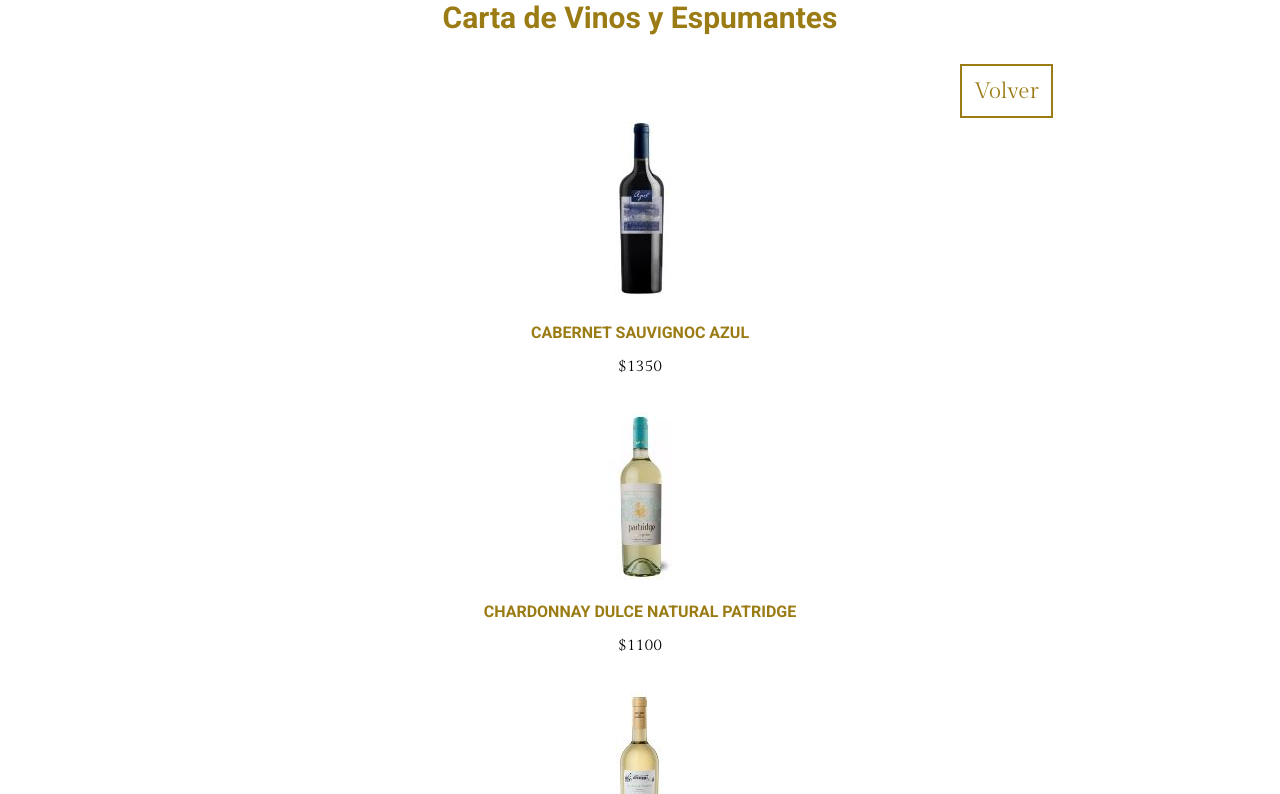
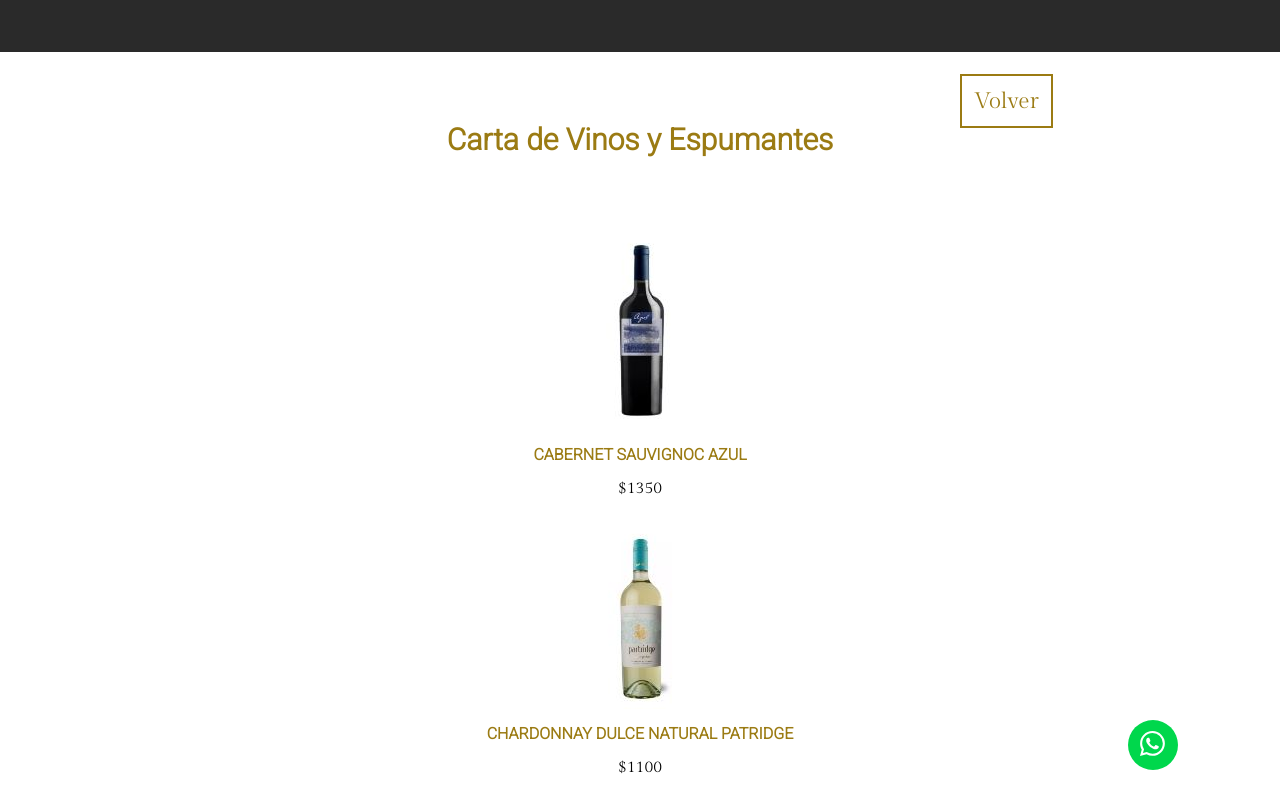
Before and after one commit to renzoposobon/modeloRestorant, a plain HTML site: page pages/vinos.html in a window 1280 px wide. Shown: the top 794 px of the page. Drawn offline with Linux system fonts and the light colour scheme.

Commit message:
catalogo y cabeza vinos wpp index y vinos

```diff
--- a/js/vinos.js
+++ b/js/vinos.js
@@ -1,24 +1,34 @@
 let centralVinos = document.getElementById("central-vinos")
 
 let arrVinos = [
-    {nombre: "Cabernet Sauvignoc Azul", precio: "$1350", src: "cabernet-sauvignoc-azul.jpg"},
-    {nombre: "Chardonnay Dulce Natural Patridge", precio: "$1100", src: "chardonnay-dulce-natural-patridge.jpg"},
-    {nombre: "Torrontes San Pedro de Yacochuya", precio: "$2150", src: "torrontes-san-pedro-de-yacochuya.jpg"},
-    {nombre: "Chardonnay Tomero", precio: "$2100", src: "chardonnay-tomero.jpg"},
-    {nombre: "Malbec 375 Las Perdices", precio: "$1175", src: "malbec-375-las-perdices.jpg"},
-    {nombre: "Malbec Alma Mora Reserve", precio: "$1300", src: "malbec-alma-mora-reserve.jpg"},
-    {nombre: "malbec angelica zapata", precio: "$12000", src: "malbec-angelica-zapata.jpg"},
-    {nombre: "malbec azul", precio: "$1350", src: "malbec-azul.jpg"},
-    {nombre: "malbec-azul-reserva", precio: "$3450", src: "malbec-azul-reserva.jpg"},
-    {nombre: "malbec-cadus-tupungato", precio: "$4960", src: "malbec-cadus-tupungato.jpg"},
-    {nombre: "malbec-chakana-nuna", precio: "$2000", src: "malbec-chakana-nuna.jpg"},
-    {nombre: "malbec-doña-paula-state", precio: "$1650", src: "malbec-doña-paula-state.jpg"},
-    {nombre: "malbec-el-enemigo", precio: "$8000", src: "malbec-el-enemigo.jpg"},
-    {nombre: "malbec-finca-la-linda", precio: "$2600", src: "malbec-finca-la-linda.jpg"},
-    {nombre: "malbec-fond-de-cave", precio: "$1440", src: "malbec-fond-de-cave.jpg"},
-    {nombre: "malbec-gran-reserva-piattelli-cafayate", precio: "$4530", src: "malbec-gran-reserva-piattelli-cafayate.jpg"},
-    {nombre: "malbec-reserva-piatelli-cafayate", precio: "$2330", src: "malbec-reserva-piatelli-cafayate.jpg"},
-    {nombre: "malbec-las-perdices", precio: "$1670", src: "malbec-las-perdices.jpg"},
+    {nombre: "Cabernet Sauvignoc Azul", precio: 1350, src: "cabernet-sauvignoc-azul.jpg"},
+    {nombre: "Chardonnay Dulce Natural Patridge", precio: 1100, src: "chardonnay-dulce-natural-patridge.jpg"},
+    {nombre: "Torrontes San Pedro de Yacochuya", precio: 2150, src: "torrontes-san-pedro-de-yacochuya.jpg"},
+    {nombre: "Chardonnay Tomero", precio: 2100, src: "chardonnay-tomero.jpg"},
+    {nombre: "Malbec 375 Las Perdices", precio: 1175, src: "malbec-375-las-perdices.jpg"},
+    {nombre: "Malbec Alma Mora Reserve", precio: 1300, src: "malbec-alma-mora-reserve.jpg"},
+    {nombre: "malbec angelica zapata", precio: 12000, src: "malbec-angelica-zapata.jpg"},
+    {nombre: "malbec azul", precio: 1350, src: "malbec-azul.jpg"},
+    {nombre: "malbec-azul-reserva", precio: 3450, src: "malbec-azul-reserva.jpg"},
+    {nombre: "malbec-cadus-tupungato", precio: 4960, src: "malbec-cadus-tupungato.jpg"},
+    {nombre: "malbec-chakana-nuna", precio: 2000, src: "malbec-chakana-nuna.jpg"},
+    {nombre: "malbec-doña-paula-state", precio: 1650, src: "malbec-doña-paula-state.jpg"},
+    {nombre: "malbec-el-enemigo", precio: 8000, src: "malbec-el-enemigo.jpg"},
+    {nombre: "malbec-finca-la-linda", precio: 2600, src: "malbec-finca-la-linda.jpg"},
+    {nombre: "malbec-fond-de-cave", precio: 1440, src: "malbec-fond-de-cave.jpg"},
+    {nombre: "malbec-gran-reserva-piattelli-cafayate", precio: 4530, src: "malbec-gran-reserva-piattelli-cafayate.jpg"},
+    {nombre: "malbec-reserva-piatelli-cafayate", precio: 2330, src: "malbec-reserva-piatelli-cafayate.jpg"},
+    {nombre: "malbec-las-perdices", precio: 1670, src: "malbec-las-perdices.jpg"},
+    {nombre: "malbec-saint-felicien", precio: 3800, src: "malbec-saint-felicien.jpg"},
+    {nombre: "malbec-septima-emblema", precio: 1690, src: "malbec-septima-emblema.jpg"},
+    {nombre: "malbec-tomero", precio: 2050, src: "malbec-tomero.jpg"},
+    {nombre: "malbec-trapiche-reserva", precio: 1930, src: "malbec-trapiche-reserva.jpg"},
+    {nombre: "sauvignoc-blanc-375-las-perdices", precio: 1090, src: "sauvignoc-blanc-375-las-perdices.jpg"},
+    {nombre: "sauvignoc-blanc-las-perdices", precio: 1440, src: "sauvignoc-blanc-las-perdices.jpg"},
+    {nombre: "sauvignoc-blanc-tomero", precio: 2050, src: "sauvignoc-blanc-tomero.jpg"},
+    {nombre: "syrah-luna", precio: 1300, src: "syrah-luna.jpg"},
+    {nombre: "tomero-rose", precio: 1800, src: "tomero-rose.jpg"},
+    {nombre: "torrontes-festivo", precio: 2600, src: "torrontes-festivo.jpg"}
 ]
 
 for (const i of arrVinos) {
@@ -26,7 +36,7 @@
     divVino.innerHTML = `
     <img src="../src/vinos/${i.src}"></img>
     <h3 class="titulo-vinos">${i.nombre.toUpperCase().split("-").join(" ")}</h3>
-    <p class="precio-vinos">${i.precio}</p>
+    <p class="precio-vinos">$${i.precio}</p>
     `;
     centralVinos.append(divVino);
 }
--- a/pages/vinos.html
+++ b/pages/vinos.html
@@ -8,6 +8,20 @@
     <link rel="stylesheet" href="../style/index.css">
 </head>
 <body>
+    <header class="cabeza">
+        <ul class="lista">
+            <li><a href="">Menu Completo</a></li>
+            <li><a href="">Lista de Precios</a></li>
+        </ul>
+    </header>
+    <!--ÍCONO WHATSAPP-->
+    <div class="logoWhatsapp">
+        <a href="https://api.whatsapp.com/send?phone=5492612054958&text=Hola,%20quisiera%20hacer un pedido%20" target="blank">
+            <svg xmlns="http://www.w3.org/2000/svg" width="16" height="16" fill="currentColor" class="bi bi-whatsapp whatsapp" viewBox="0 0 16 16">
+                <path d="M13.601 2.326A7.854 7.854 0 0 0 7.994 0C3.627 0 .068 3.558.064 7.926c0 1.399.366 2.76 1.057 3.965L0 16l4.204-1.102a7.933 7.933 0 0 0 3.79.965h.004c4.368 0 7.926-3.558 7.93-7.93A7.898 7.898 0 0 0 13.6 2.326zM7.994 14.521a6.573 6.573 0 0 1-3.356-.92l-.24-.144-2.494.654.666-2.433-.156-.251a6.56 6.56 0 0 1-1.007-3.505c0-3.626 2.957-6.584 6.591-6.584a6.56 6.56 0 0 1 4.66 1.931 6.557 6.557 0 0 1 1.928 4.66c-.004 3.639-2.961 6.592-6.592 6.592zm3.615-4.934c-.197-.099-1.17-.578-1.353-.646-.182-.065-.315-.099-.445.099-.133.197-.513.646-.627.775-.114.133-.232.148-.43.05-.197-.1-.836-.308-1.592-.985-.59-.525-.985-1.175-1.103-1.372-.114-.198-.011-.304.088-.403.087-.088.197-.232.296-.346.1-.114.133-.198.198-.33.065-.134.034-.248-.015-.347-.05-.099-.445-1.076-.612-1.47-.16-.389-.323-.335-.445-.34-.114-.007-.247-.007-.38-.007a.729.729 0 0 0-.529.247c-.182.198-.691.677-.691 1.654 0 .977.71 1.916.81 2.049.098.133 1.394 2.132 3.383 2.992.47.205.84.326 1.129.418.475.152.904.129 1.246.08.38-.058 1.171-.48 1.338-.943.164-.464.164-.86.114-.943-.049-.084-.182-.133-.38-.232z"/>
+                </svg>
+        </a>
+    </div>
     <div class="boton-volver" id="volver">Volver</div>
     <h2>Carta de Vinos y Espumantes</h2>
     <main id="central-vinos">
--- a/style/index.css
+++ b/style/index.css
@@ -1,5 +1,5 @@
 @import url('https://fonts.googleapis.com/css2?family=Gilda+Display&display=swap');
-@import url('https://fonts.googleapis.com/css2?family=Roboto:wght@700&display=swap');
+@import url('https://fonts.googleapis.com/css2?family=Roboto:wght@300&display=swap');
 
 * {
     margin: 0;
@@ -32,6 +32,29 @@
     font-size: 12px;
     font-family: Roboto, sans-serif;
     margin: 15px;
+}
+
+.logoWhatsapp {
+    position: fixed;
+    top: 90%;
+    right: 8%;
+    width: 50px;
+    height: 50px;
+    background-color: #00d74c;
+    border-radius: 50%;
+    display: flex;
+    align-items: center;
+    justify-content: center;
+}
+
+/* .logoWhatsapp ul li {
+    list-style-type: none;
+} */
+
+.whatsapp {
+    width: 25px;
+    height: 25px;
+    color: white;
 }
 
 .inicio {
@@ -164,6 +187,7 @@
     left: 75%;
     top: 8%;
     position: fixed;
+    margin-top: 10px;
 }
 
 h2 {
@@ -171,7 +195,7 @@
     color: rgb(155, 123, 19);
     font-family: Roboto, sans-serif;
     text-align: center;
-    margin-bottom: 70px;
+    margin: 70px 0;
 }
 
 #central-vinos div {
```
Also changed, not shown: index.html (+8 -0 lines).
